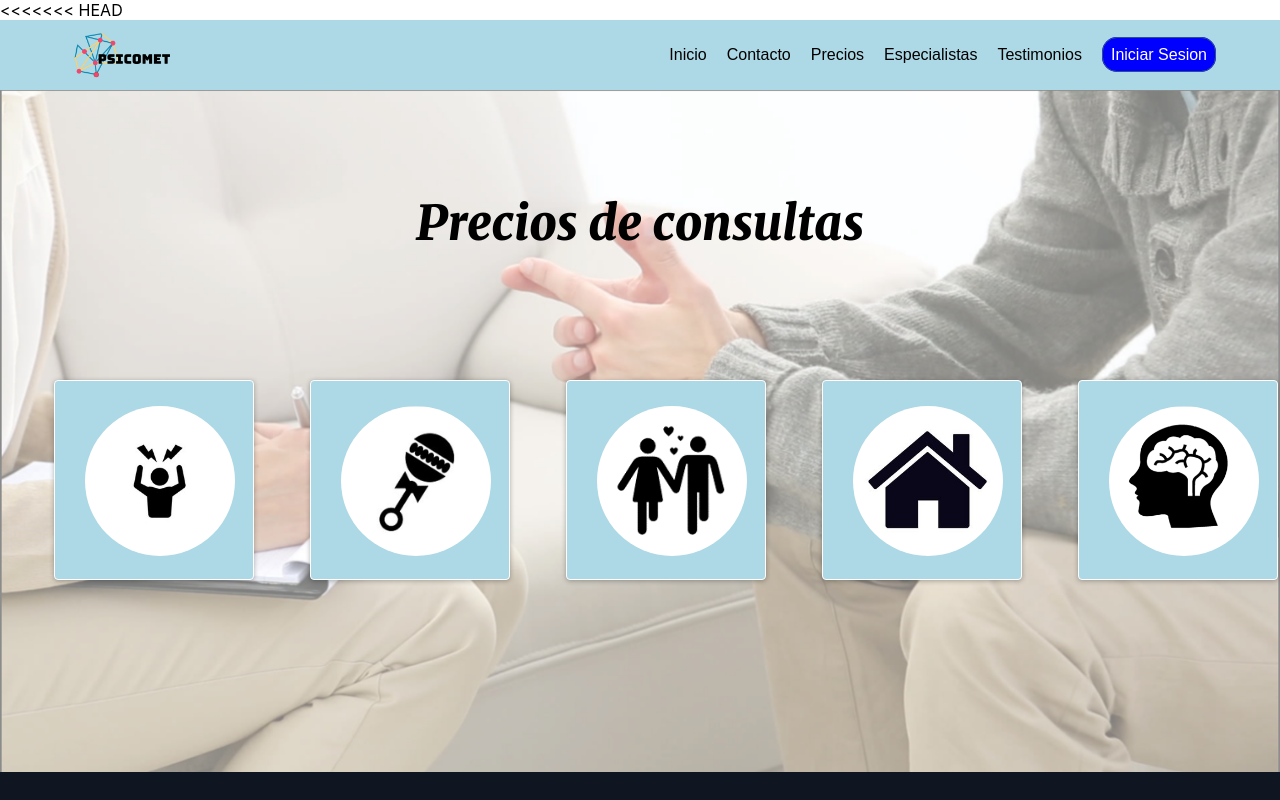
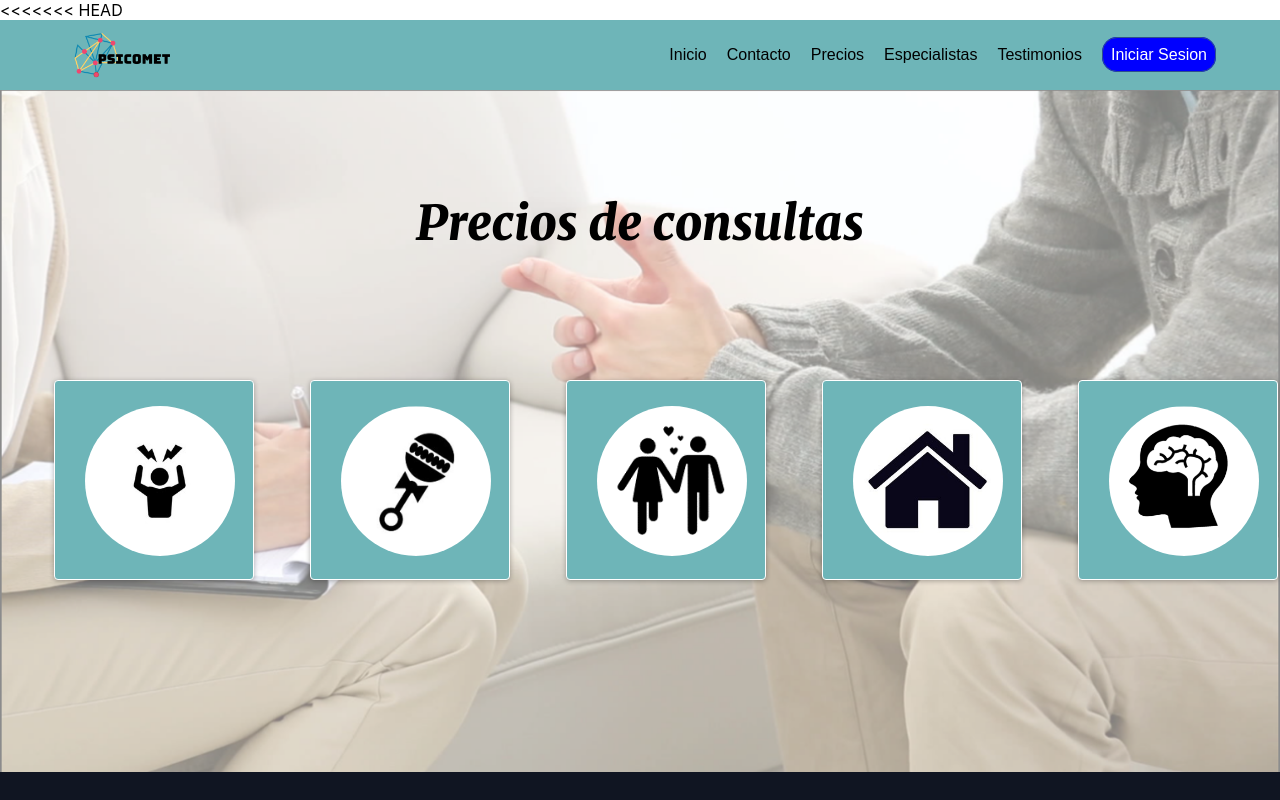
Before and after one commit to Ulises-Fermin/psicomet, a React (Create React App) app: page /Price in a window 1280 px wide. Shown: the top 800 px of the page. Built offline with nearby package versions, Linux system fonts and the light colour scheme; no server answers.

Commit message:
Corrección colores

```diff
--- a/src/Components/NavBar/Navbar.module.css
+++ b/src/Components/NavBar/Navbar.module.css
@@ -5,7 +5,7 @@
     padding-left: 5%;
     padding-right: 5%;
     margin: 0px;
-    background-color:lightblue;
+    background-color: #6eb5b8;
     font-family: Arial, Helvetica, sans-serif;
     position:sticky;
     top: 0px;
--- a/src/Pages/Price/Price.module.css
+++ b/src/Pages/Price/Price.module.css
@@ -73,8 +73,9 @@ a {
   transition: all 0.4s ease-in-out;
   box-shadow: 0px 1px 5px 0px rgba(0, 0, 0, 0.3);
   text-align: center;
-  background: lightblue;
+  background-color: #6eb5b8;
 }
+
 .card2 {
   width: 200px;
   height: 200px;
@@ -86,8 +87,9 @@ a {
   transition: all 0.4s ease-in-out;
   box-shadow: 0px 1px 5px 0px rgba(0, 0, 0, 0.3);
   text-align: center;
-  background: lightblue;
+  background-color: #6eb5b8;
 }
+
 .card3 {
   width: 200px;
   height: 200px;
@@ -99,8 +101,9 @@ a {
   transition: all 0.4s ease-in-out;
   box-shadow: 0px 1px 5px 0px rgba(0, 0, 0, 0.3);
   text-align: center;
-  background: lightblue;
+  background-color: #6eb5b8;
 }
+
 .card4 {
   width: 200px;
   height: 200px;
@@ -112,8 +115,9 @@ a {
   transition: all 0.4s ease-in-out;
   box-shadow: 0px 1px 5px 0px rgba(0, 0, 0, 0.3);
   text-align: center;
-  background: lightblue;
+  background-color: #6eb5b8;
 }
+
 .card5 {
   width: 200px;
   height: 200px;
@@ -125,8 +129,9 @@ a {
   transition: all 0.4s ease-in-out;
   box-shadow: 0px 1px 5px 0px rgba(0, 0, 0, 0.3);
   text-align: center;
-  background: lightblue;
+  background-color: #6eb5b8;
 }
+
 .card1:hover {
   height: 450px;
   width: 200px;
```
